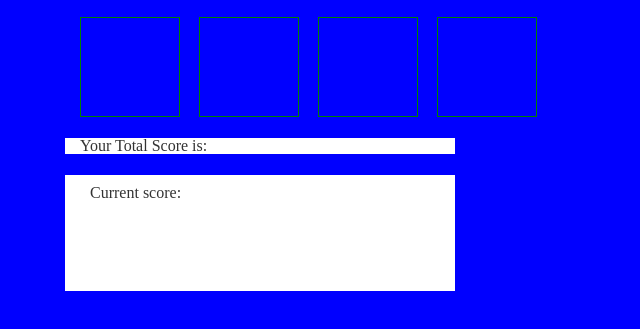
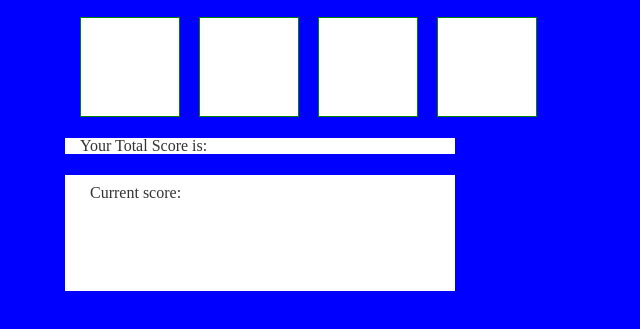
Before and after one commit to mwalk15/week-4-game, a plain HTML site: page index.html in a window 1280 px wide. Shown: the part 439-768 px from the top of the page, without its empty margins (0-640 px from the left). Drawn offline with nearby package versions, Linux system fonts and the light colour scheme.

Commit message:
added value to crystal div

```diff
--- a/assets/css/style.css
+++ b/assets/css/style.css
@@ -39,6 +39,7 @@ body {
 
 .crystal {
     border: 1px solid green;
+    background-color: white;
     height: 100px;
     width: 100px;
 }
--- a/assets/javascript/game.js
+++ b/assets/javascript/game.js
@@ -20,7 +20,7 @@ console.log(randomResult);
       var crystal = $("<div>");
           crystal.attr({
             "class": "crystal",
-            "data-random" : random
+            "data-crystalvalue" : random
           });
 
 
@@ -31,12 +31,13 @@ console.log(randomResult);
 
     $(".crystal").on("click", function () {
         console.log($(this));
+
+        var crystalValue = parseInt($(this).attr("data-crystalvalue"));
+//We then add the crystalValue to the user's "counter" which is a global variable.
+    // Every click, from every crystal adds to the global counter.
+        counter += crystalValue;
+
     })
-    var crystalValue = ($(this).attr("data-crystalvalue"));
-    crystalValue = parseInt(crystalValue);
-     //We then add the crystalValue to the user's "counter" which is a global variable.
-    // Every click, from every crystal adds to the global counter.
-   counter += crystalValue;
 
     // All of the same game win-lose logic applies. So the rest remains unchanged.
   //  alert("New score: " + counter);
```
